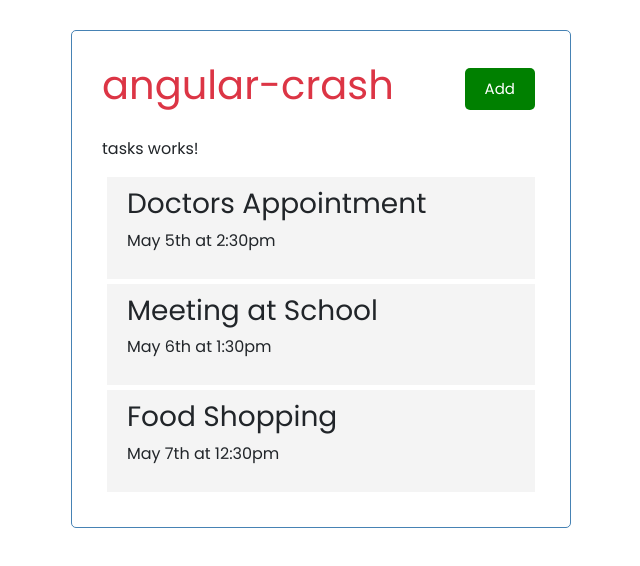
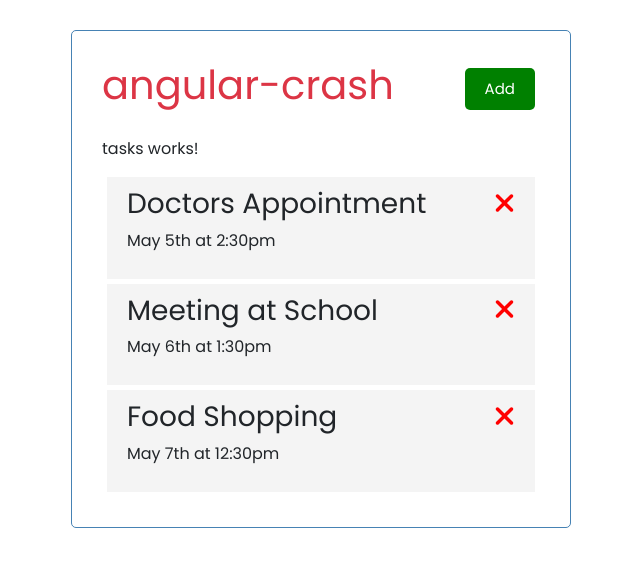
Before and after one commit to amit97911/angular-crash, an Angular app: page / in a window 1280 px wide. Shown: the top 566 px of the page, without its empty margins (319-959 px from the left). Built offline with nearby package versions, Linux system fonts and the light colour scheme.

Commit message:
Xmark Icon added

```diff
--- a/src/app/components/task-item/task-item.component.html
+++ b/src/app/components/task-item/task-item.component.html
@@ -1,4 +1,4 @@
 <div class="task">
-  <h3>{{task.text}}</h3>
+  <h3>{{task.text}} <fa-icon [icon]="faXmark" [ngStyle]="{'color':'red'}"></fa-icon></h3>
   <p>{{task.day}}</p>
 </div>
--- a/src/app/components/task-item/task-item.component.ts
+++ b/src/app/components/task-item/task-item.component.ts
@@ -1,6 +1,7 @@
 import { Component, Input, OnInit } from '@angular/core';
+import { faXmark } from '@fortawesome/free-solid-svg-icons';
+
 import { Task } from 'src/app/Task';
-
 @Component({
   selector: 'app-task-item',
   templateUrl: './task-item.component.html',
@@ -8,6 +9,7 @@ import { Task } from 'src/app/Task';
 })
 export class TaskItemComponent implements OnInit {
   @Input() task!: Task;
+  faXmark = faXmark;
 // ! indicates that you’re certain that value is not null or undefined.
   constructor() { }
 
```
